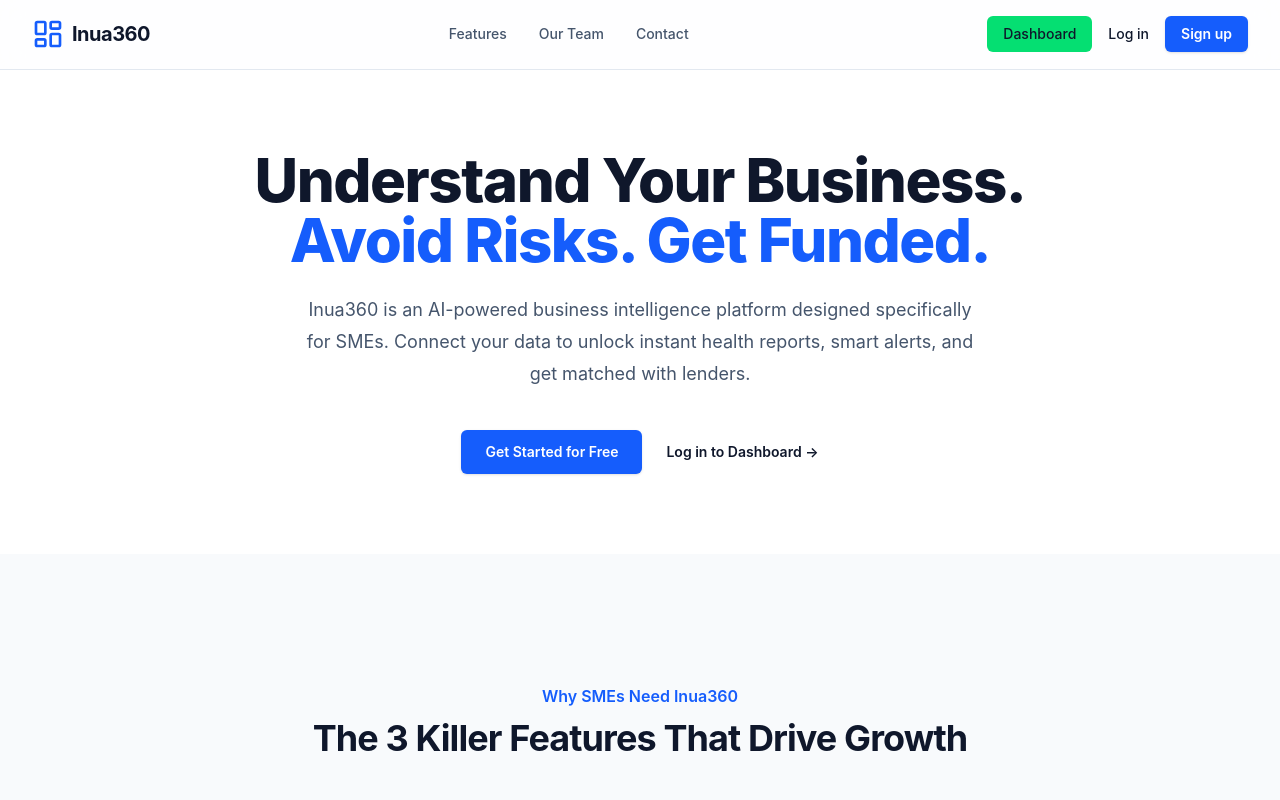
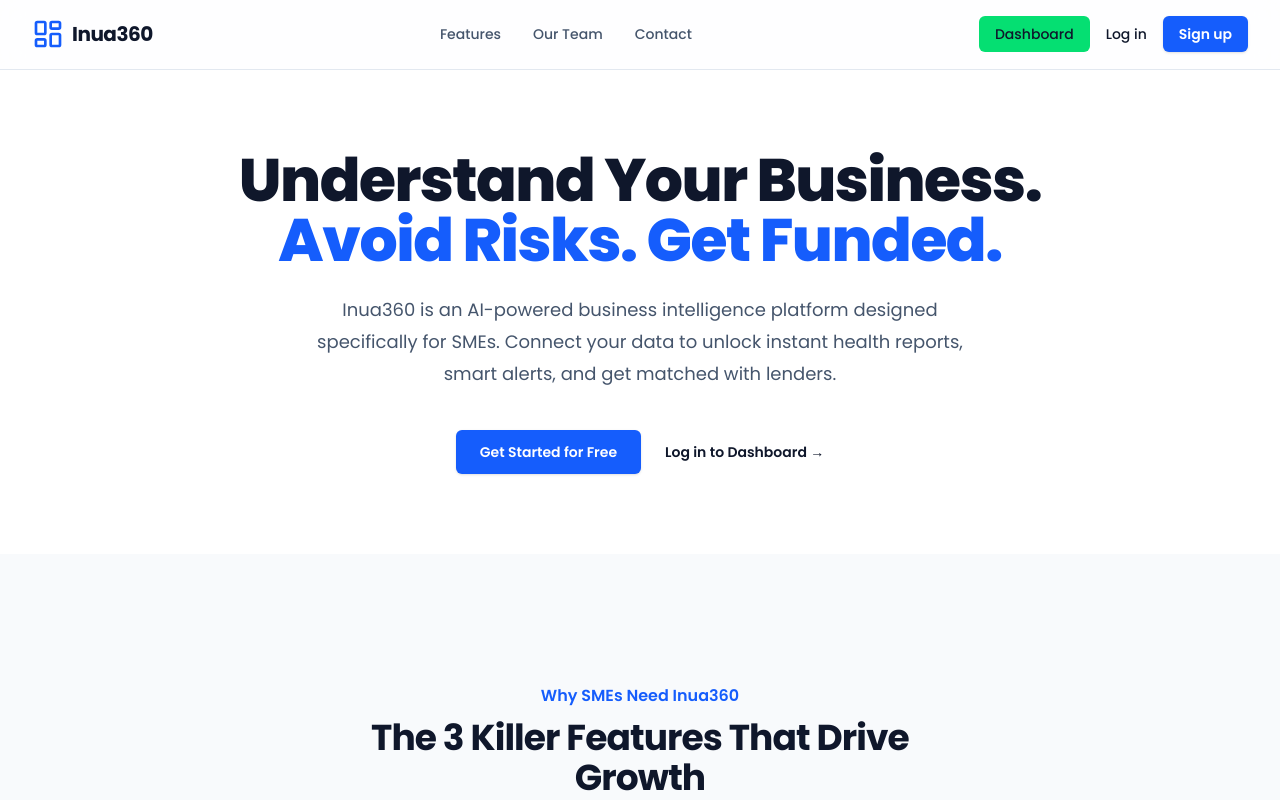
Before and after one commit to 10krhinooo/Inua360, a React (Vite) app: page / in a window 1280 px wide. Shown: the top 800 px of the page. Built offline with nearby package versions, Linux system fonts and the light colour scheme.

Commit message:
feat: unify typography to Poppins and add Google Fonts link

```diff
--- a/index.html
+++ b/index.html
@@ -4,7 +4,8 @@
     <meta charset="UTF-8" />
     <link rel="icon" type="image/svg+xml" href="/vite.svg" />
     <meta name="viewport" content="width=device-width, initial-scale=1.0" />
-    <title>inua360-frontend</title>
+    <link href="https://fonts.googleapis.com/css2?family=Poppins:wght@300;400;500;600;700;800&display=swap" rel="stylesheet" />
+    <title>Inua360 — Understand. Avoid. Get Funded.</title>
   </head>
   <body>
     <div id="root"></div>
--- a/src/index.css
+++ b/src/index.css
@@ -1,70 +1,9 @@
-@import "tailwindcss"
+@import "tailwindcss";
 
-/* :root {
-  font-family: system-ui, Avenir, Helvetica, Arial, sans-serif;
-  line-height: 1.5;
-  font-weight: 400;
-
-  color-scheme: light dark;
-  color: rgba(255, 255, 255, 0.87);
-  background-color: #242424;
-
-  font-synthesis: none;
-  text-rendering: optimizeLegibility;
-  -webkit-font-smoothing: antialiased;
-  -moz-osx-font-smoothing: grayscale;
+@theme {
+  --font-sans: "Poppins", ui-sans-serif, system-ui, sans-serif, "Apple Color Emoji", "Segoe UI Emoji", "Segoe UI Symbol", "Noto Color Emoji";
 }
 
-a {
-  font-weight: 500;
-  color: #646cff;
-  text-decoration: inherit;
+:root {
+  font-family: 'Poppins', sans-serif;
 }
-a:hover {
-  color: #535bf2;
-}
-
-body {
-  margin: 0;
-  display: flex;
-  place-items: center;
-  min-width: 320px;
-  min-height: 100vh;
-}
-
-h1 {
-  font-size: 3.2em;
-  line-height: 1.1;
-}
-
-button {
-  border-radius: 8px;
-  border: 1px solid transparent;
-  padding: 0.6em 1.2em;
-  font-size: 1em;
-  font-weight: 500;
-  font-family: inherit;
-  background-color: #1a1a1a;
-  cursor: pointer;
-  transition: border-color 0.25s;
-}
-button:hover {
-  border-color: #646cff;
-}
-button:focus,
-button:focus-visible {
-  outline: 4px auto -webkit-focus-ring-color;
-}
-
-@media (prefers-color-scheme: light) {
-  :root {
-    color: #213547;
-    background-color: #ffffff;
-  }
-  a:hover {
-    color: #747bff;
-  }
-  button {
-    background-color: #f9f9f9;
-  }
-} */
```
